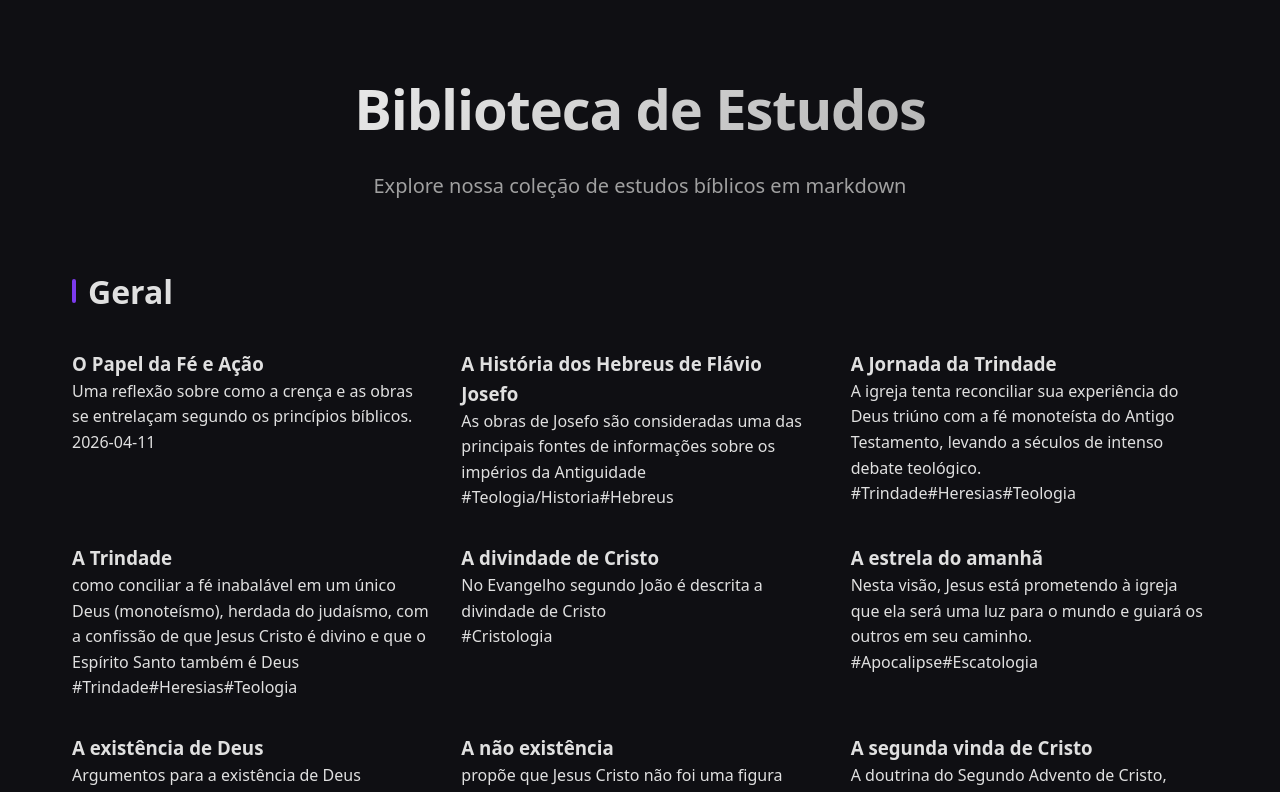
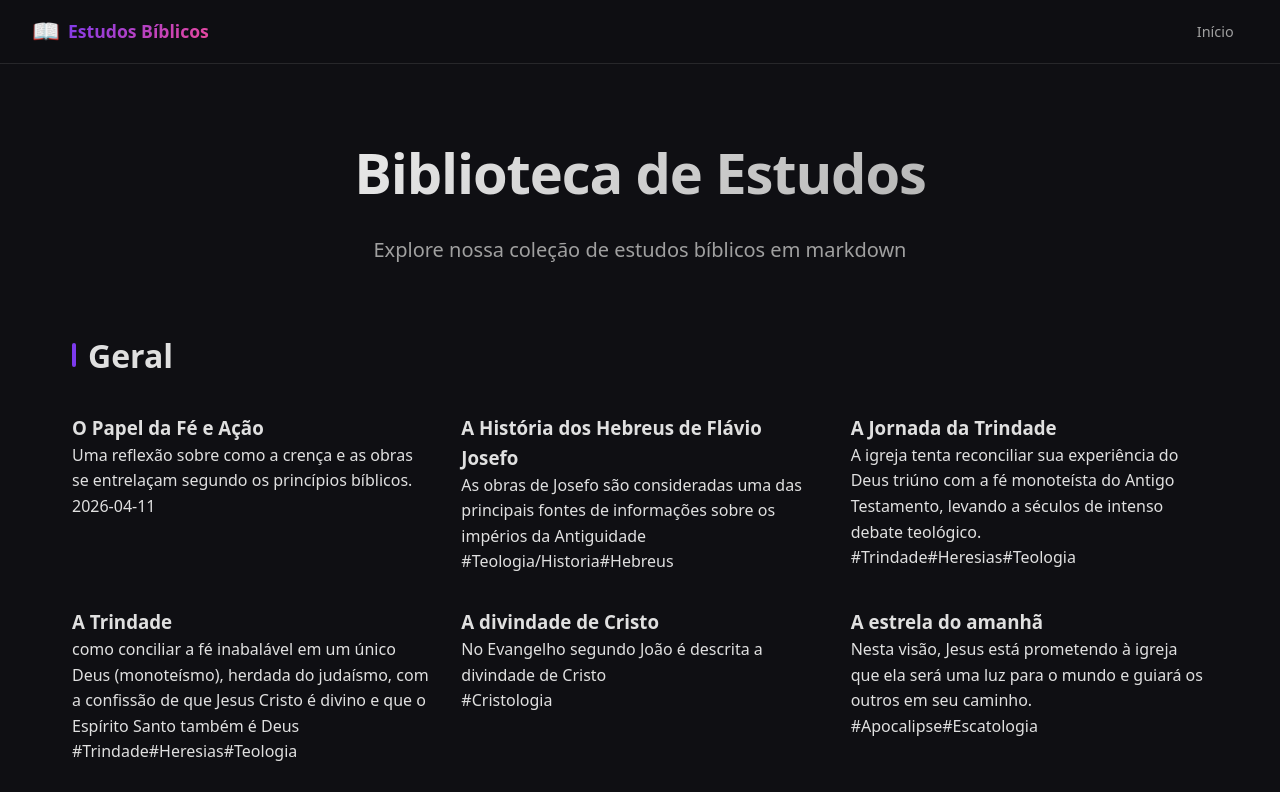
Before and after one commit to jocile/estudos-biblicos, a Next.js app: page / in a window 1280 px wide. Shown: the top 792 px of the page. Built offline with nearby package versions, Linux system fonts and the light colour scheme.

Commit message:
feat: implement persistent menu bar component

```diff
--- /dev/null
+++ b/src/app/components/MenuBar.module.css
@@ -0,0 +1,89 @@
+.menuBar {
+  position: sticky;
+  top: 0;
+  z-index: 100;
+  display: flex;
+  align-items: center;
+  justify-content: space-between;
+  padding: 0 2rem;
+  height: 64px;
+  background: rgba(15, 15, 19, 0.85);
+  backdrop-filter: blur(12px);
+  -webkit-backdrop-filter: blur(12px);
+  border-bottom: 1px solid var(--border-color);
+  transition: background 0.3s ease;
+}
+
+/* ===== Logo ===== */
+.logo {
+  display: flex;
+  align-items: center;
+  gap: 0.5rem;
+  text-decoration: none;
+  font-weight: 700;
+  font-size: 1.1rem;
+  color: var(--text-primary);
+  transition: opacity 0.2s;
+}
+
+.logo:hover {
+  opacity: 0.85;
+}
+
+.logoIcon {
+  font-size: 1.4rem;
+  line-height: 1;
+}
+
+.logoText {
+  background: linear-gradient(
+    135deg,
+    var(--accent-primary),
+    var(--accent-secondary)
+  );
+  -webkit-background-clip: text;
+  -webkit-text-fill-color: transparent;
+  background-clip: text;
+}
+
+/* ===== Nav Links ===== */
+.navLinks {
+  list-style: none;
+  display: flex;
+  align-items: center;
+  gap: 0.25rem;
+  margin: 0;
+  padding: 0;
+}
+
+.navLinks li a {
+  display: inline-block;
+  padding: 0.4rem 0.9rem;
+  border-radius: 8px;
+  font-size: 0.9rem;
+  font-weight: 500;
+  color: var(--text-secondary);
+  text-decoration: none;
+  transition: color 0.2s, background 0.2s;
+}
+
+.navLinks li a:hover {
+  color: var(--text-primary);
+  background: rgba(255, 255, 255, 0.07);
+}
+
+/* ===== Responsivo ===== */
+@media (max-width: 600px) {
+  .menuBar {
+    padding: 0 1rem;
+  }
+
+  .logoText {
+    display: none;
+  }
+
+  .navLinks li a {
+    padding: 0.4rem 0.6rem;
+    font-size: 0.85rem;
+  }
+}
--- /dev/null
+++ b/src/app/components/MenuBar.tsx
@@ -0,0 +1,19 @@
+import Link from "next/link";
+import styles from "./MenuBar.module.css";
+
+export default function MenuBar() {
+  return (
+    <nav className={styles.menuBar} aria-label="Navegação principal">
+      <Link href="/" className={styles.logo}>
+        <span className={styles.logoIcon}>📖</span>
+        <span className={styles.logoText}>Estudos Bíblicos</span>
+      </Link>
+
+      <ul className={styles.navLinks}>
+        <li>
+          <Link href="/">Início</Link>
+        </li>
+      </ul>
+    </nav>
+  );
+}
--- a/src/app/layout.tsx
+++ b/src/app/layout.tsx
@@ -1,5 +1,6 @@
 import type { Metadata } from "next";
 import { Geist, Geist_Mono } from "next/font/google";
+import MenuBar from "./components/MenuBar";
 import "./globals.css";
 
 const geistSans = Geist({
@@ -24,7 +25,10 @@ export default function RootLayout({
 }>) {
   return (
     <html lang="pt-BR" className={`${geistSans.variable} ${geistMono.variable}`}>
-      <body>{children}</body>
+      <body>
+        <MenuBar />
+        {children}
+      </body>
     </html>
   );
 }
```
